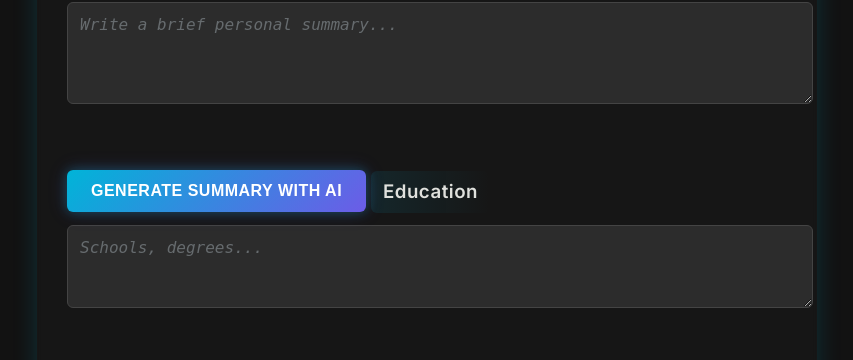
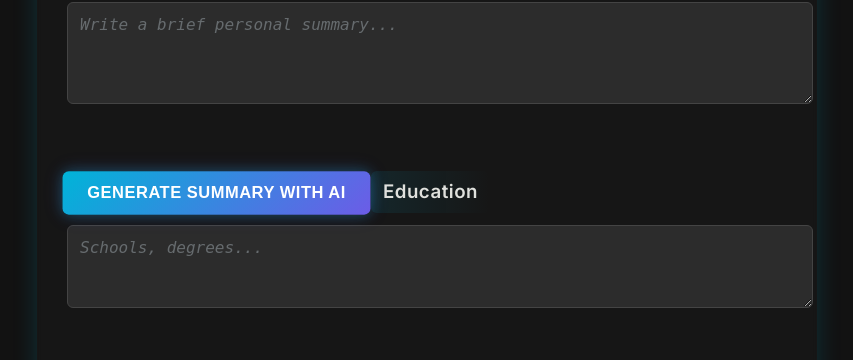
Before and after one commit to jamesr150/resume-builder, a Flask app: page / in a window 1280 px wide, with the pointer over the restyled element. Shown: the part 1084-1444 px from the top of the page, without its empty margins (213-1066 px from the left). Run offline with Flask 3, Linux system fonts and the light colour scheme.

Commit message:
scale up buttons slightly on hover

```diff
--- a/static/style.css
+++ b/static/style.css
@@ -387,3 +387,6 @@ input:focus, textarea:focus {
 ::placeholder {
   opacity: 0.5;
 }
+.btn:hover {
+  transform: scale(1.03);
+}
```
